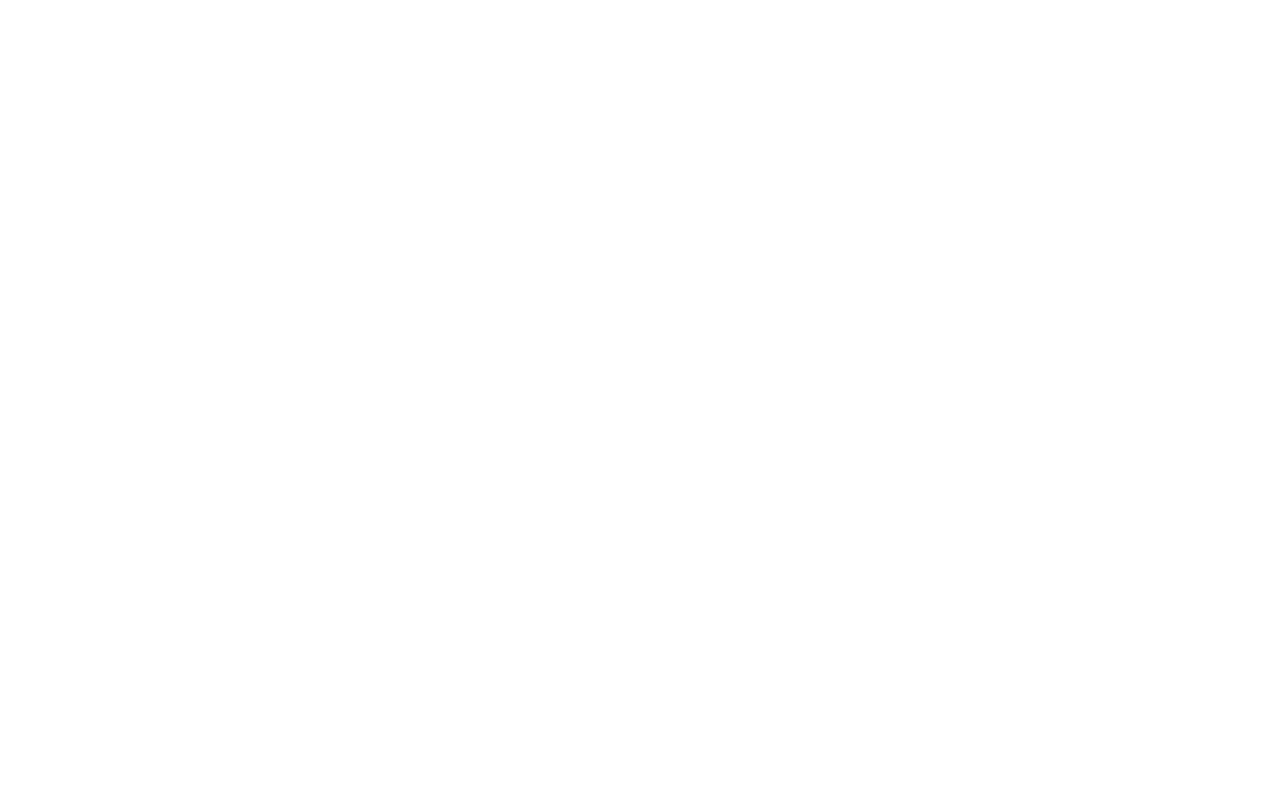
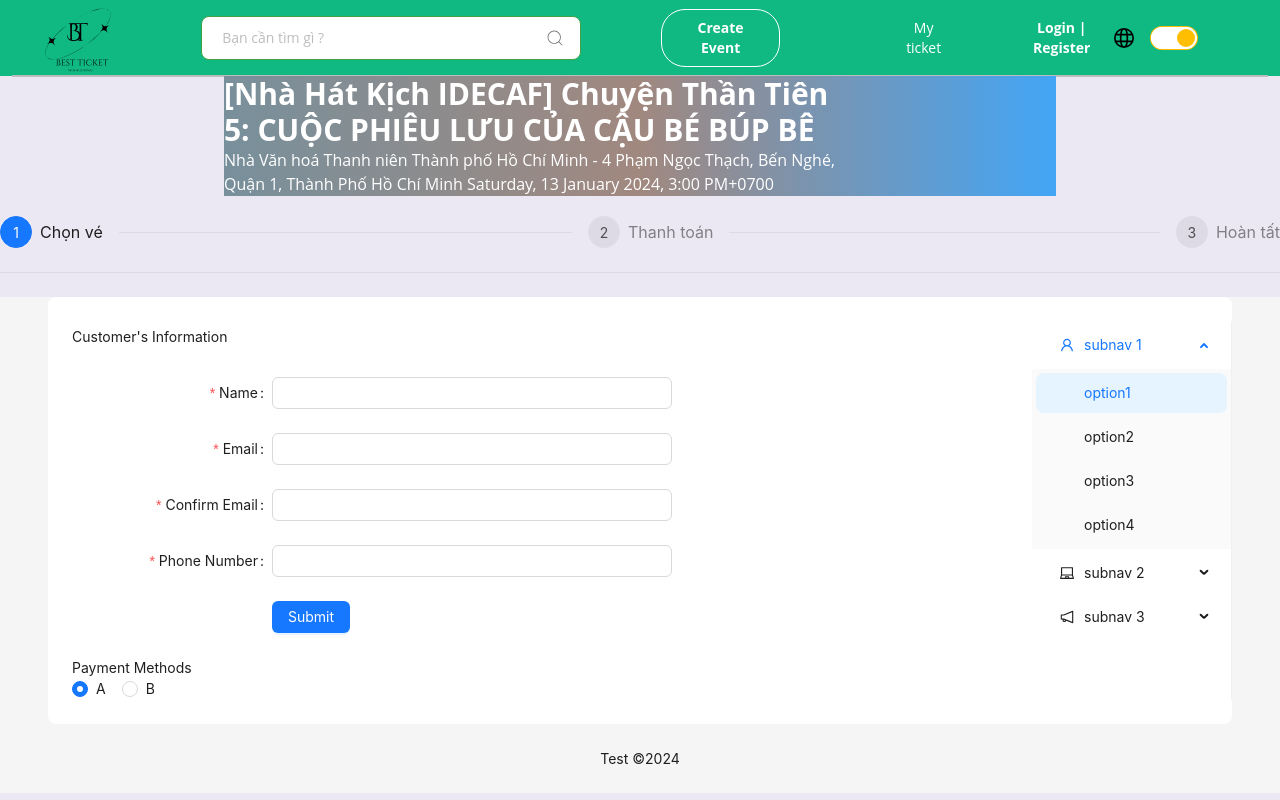
Before and after one commit to C0623I1-project-module-6/best-ticket-front, a React (Vite) app: page /event/id/ticket-booking/id in a window 1280 px wide. Before the commit this address had no page. Built offline with nearby package versions, Linux system fonts and the light colour scheme; some icons are missing.

Commit message:
Update front-end in Thinh's branch

```diff
--- a/package.json
+++ b/package.json
@@ -15,6 +15,7 @@
     "@material-tailwind/react": "^2.1.8",
     "@react-oauth/google": "^0.12.1",
     "@reduxjs/toolkit": "^2.0.1",
+    "antd": "^5.12.8",
     "axios": "^1.6.2",
     "pikaday": "^1.8.2",
     "preline": "^2.0.3",
--- a/src/component/table/AdminBookingTable.jsx
+++ b/src/component/table/AdminBookingTable.jsx
@@ -16,7 +16,6 @@
 } from "@material-tailwind/react";
 import { HiMagnifyingGlass, HiPencil, HiUserPlus } from "react-icons/hi2";
 import React, { useEffect, useState } from "react";
-
 
 const TABS = [
   {
--- /dev/null
+++ b/src/component/ticket/TicketCustomerInfo.jsx
@@ -0,0 +1,112 @@
+import React from "react";
+import { Button, Form, Input } from "antd";
+
+const layout = {
+  labelCol: {
+    span: 8,
+  },
+  wrapperCol: {
+    span: 16,
+  },
+};
+
+const validateMessages = {
+  required: "${label} is required!",
+  types: {
+    email: "${label} is not a valid email!",
+  },
+};
+
+const onFinish = (values) => {
+  console.log(values);
+};
+
+export const TicketCustomerInfo = () => {
+  const [form] = Form.useForm();
+
+  const checkConfirmEmail = (_, value) => {
+    const emailFieldValue = form.getFieldValue(["user", "email"]);
+
+    if (value && value !== emailFieldValue) {
+      return Promise.reject("Confirm Email does not match Email");
+    }
+
+    return Promise.resolve();
+  };
+
+  return (
+    <>
+      <Form
+        {...layout}
+        name="nest-messages"
+        form={form}
+        onFinish={onFinish}
+        style={{
+          maxWidth: 600,
+        }}
+        validateMessages={validateMessages}
+      >
+        <Form.Item>
+            <h1>Customer's Information</h1>
+        </Form.Item>
+        <Form.Item
+          name={["user", "name"]}
+          label="Name"
+          rules={[
+            {
+              required: true,
+            },
+          ]}
+        >
+          <Input />
+        </Form.Item>
+        <Form.Item
+          name={["user", "email"]}
+          label="Email"
+          rules={[
+            {
+              type: "email",
+              required: true,
+            },
+          ]}
+        >
+          <Input />
+        </Form.Item>
+        <Form.Item
+          name={["user", "confirmEmail"]}
+          label="Confirm Email"
+          rules={[
+            {
+              type: "email",
+              required: true,
+              validator: checkConfirmEmail,
+            },
+          ]}
+        >
+          <Input />
+        </Form.Item>
+        <Form.Item
+          name={["user", "phoneNumber"]}
+          label="Phone Number"
+          rules={[
+            {
+              required: true,
+            },
+          ]}
+        >
+          <Input />
+        </Form.Item>
+        <Form.Item
+          wrapperCol={{
+            ...layout.wrapperCol,
+            offset: 8,
+          }}
+        >
+          <Button type="primary" htmlType="submit">
+            Submit
+          </Button>
+        </Form.Item>
+      </Form>
+    </>
+  );
+};
--- /dev/null
+++ b/src/component/ticket/TicketPayment.jsx
@@ -0,0 +1,90 @@
+import React from "react";
+import {
+  LaptopOutlined,
+  NotificationOutlined,
+  UserOutlined,
+} from "@ant-design/icons";
+import { Breadcrumb, Layout, Menu, theme } from "antd";
+import { TicketCustomerInfo } from "./TicketCustomerInfo";
+import TicketPaymentMethods from "./TicketPaymentMethods";
+
+const { Content, Footer, Sider } = Layout;
+const items1 = ["1", "2", "3"].map((key) => ({
+  key,
+  label: `nav ${key}`,
+}));
+const items2 = [UserOutlined, LaptopOutlined, NotificationOutlined].map(
+  (icon, index) => {
+    const key = String(index + 1);
+    return {
+      key: `sub${key}`,
+      icon: React.createElement(icon),
+      label: `subnav ${key}`,
+      children: new Array(4).fill(null).map((_, j) => {
+        const subKey = index * 4 + j + 1;
+        return {
+          key: subKey,
+          label: `option${subKey}`,
+        };
+      }),
+    };
+  }
+);
+
+export default function TicketPayment() {
+  const {
+    token: { colorBgContainer, borderRadiusLG },
+  } = theme.useToken();
+  return (
+    <>
+      <Layout>
+        <Content
+          style={{
+            padding: "0 48px",
+          }}
+        >
+          <Layout
+            style={{
+              padding: "24px 0",
+              background: colorBgContainer,
+              borderRadius: borderRadiusLG,
+            }}
+          >
+            <Content
+              style={{
+                padding: "0 24px",
+                minHeight: 280,
+              }}
+            >
+              <TicketCustomerInfo />
+              <TicketPaymentMethods />
+            </Content>
+            <Sider
+              style={{
+                background: colorBgContainer,
+              }}
+              width={200}
+            >
+              <Menu
+                mode="inline"
+                defaultSelectedKeys={["1"]}
+                defaultOpenKeys={["sub1"]}
+                style={{
+                  height: "100%",
+                }}
+                items={items2}
+              />
+            </Sider>
+          </Layout>
+        </Content>
+        <Footer
+          style={{
+            textAlign: "center",
+          }}
+        >
+          Test ©{new Date().getFullYear()}
+        </Footer>
+      </Layout>
+    </>
+  );
+}
--- /dev/null
+++ b/src/component/ticket/TicketPaymentMethods.jsx
@@ -0,0 +1,14 @@
+import React from "react";
+import { Radio } from "antd";
+
+export default function TicketPaymentMethods() {
+  return (
+    <div>
+      <h1>Payment Methods</h1>
+      <Radio.Group name="radiogroup" defaultValue={1}>
+        <Radio value={1}>A</Radio>
+        <Radio value={2}>B</Radio>
+      </Radio.Group>
+    </div>
+  );
+}
--- /dev/null
+++ b/src/layout/pages/ticket/TicketBooking.jsx
@@ -0,0 +1,55 @@
+import React, { useState } from "react";
+import { Divider, Steps } from "antd";
+import TicketPayment from "../../../component/ticket/TicketPayment";
+// import UserFooter from "../../../component/footer/UserFooter";
+
+function TicketBooking() {
+  const [current, setCurrent] = useState(0);
+  const onChange = (value) => {
+    console.log("onChange:", value);
+    setCurrent(value);
+  };
+  return (
+    <div className="w-full">
+      <div className="mx-56 text-white">
+        <div className="  bg-gradient-to-r from-blue-gray-400 via-brown-300 to-blue-400 w-full">
+          <div className="w-3/4 ">
+            <a href="#">
+              <span className="font-bold text-3xl	">
+                [Nhà Hát Kịch IDECAF] Chuyện Thần Tiên 5: CUỘC PHIÊU LƯU CỦA CẬU
+                BÉ BÚP BÊ
+              </span>
+            </a>
+            <p>
+              Nhà Văn hoá Thanh niên Thành phố Hồ Chí Minh - 4 Phạm Ngọc Thạch,
+              Bến Nghé, Quận 1, Thành Phố Hồ Chí Minh Saturday, 13 January 2024,
+              3:00 PM+0700
+            </p>
+          </div>
+        </div>
+      </div>
+      <div className="my-5 w-full mx-0">
+        <Steps
+          current={current}
+          onChange={onChange}
+          items={[
+            {
+              title: "Chọn vé",
+            },
+            {
+              title: "Thanh toán",
+            },
+            {
+              title: "Hoàn tất",
+            },
+          ]}
+        />
+        <Divider />
+      </div>
+          <TicketPayment />
+      {/* <UserFooter /> */}
+    </div>
+  );
+}
+
+export default TicketBooking;
--- a/src/router/RouterConstant.jsx
+++ b/src/router/RouterConstant.jsx
@@ -10,6 +10,7 @@
 import Search from "../component/bookTiket/Search.jsx";
 import AdminTable from "../component/table/AdminTable.jsx";
 import AdminBookingTable from "../component/table/AdminBookingTable.jsx";
+import TicketBooking from "../layout/pages/ticket/TicketBooking.jsx";
 
 export const ROUT_DATA = [
   { path: "/login", element: Login, layout: GuestLayout },
@@ -21,4 +22,5 @@
   { path: "/admin/user", element: AdminTable, layout: AdminLayout },
   { path: "/admin/bookings", element: AdminBookingTable, layout: AdminLayout },
   { path: "/search", element: Search, layout: UserLayout },
+  { path: "/event/id/ticket-booking/id", element: TicketBooking, layout: UserLayout },
 ];
```
Also changed, not shown: 1 other file (tests, documents, lock files or other folders).
